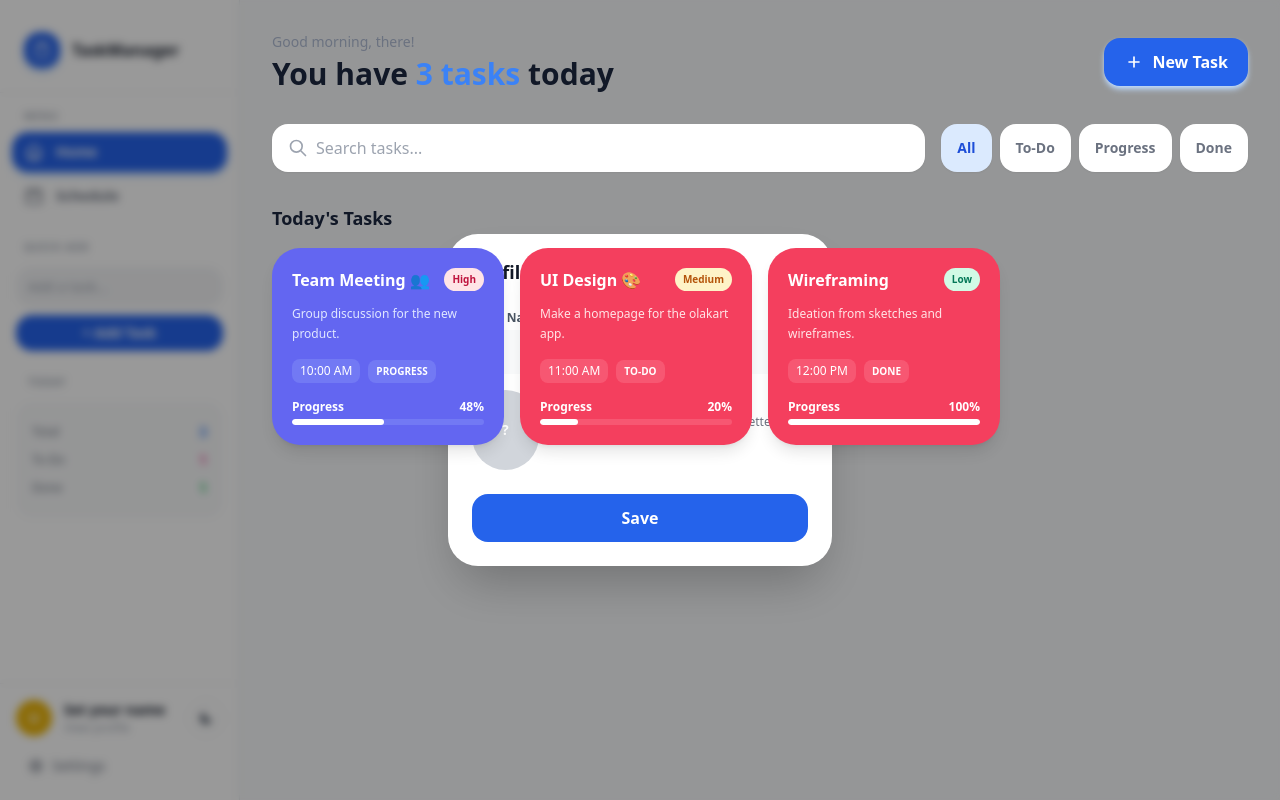
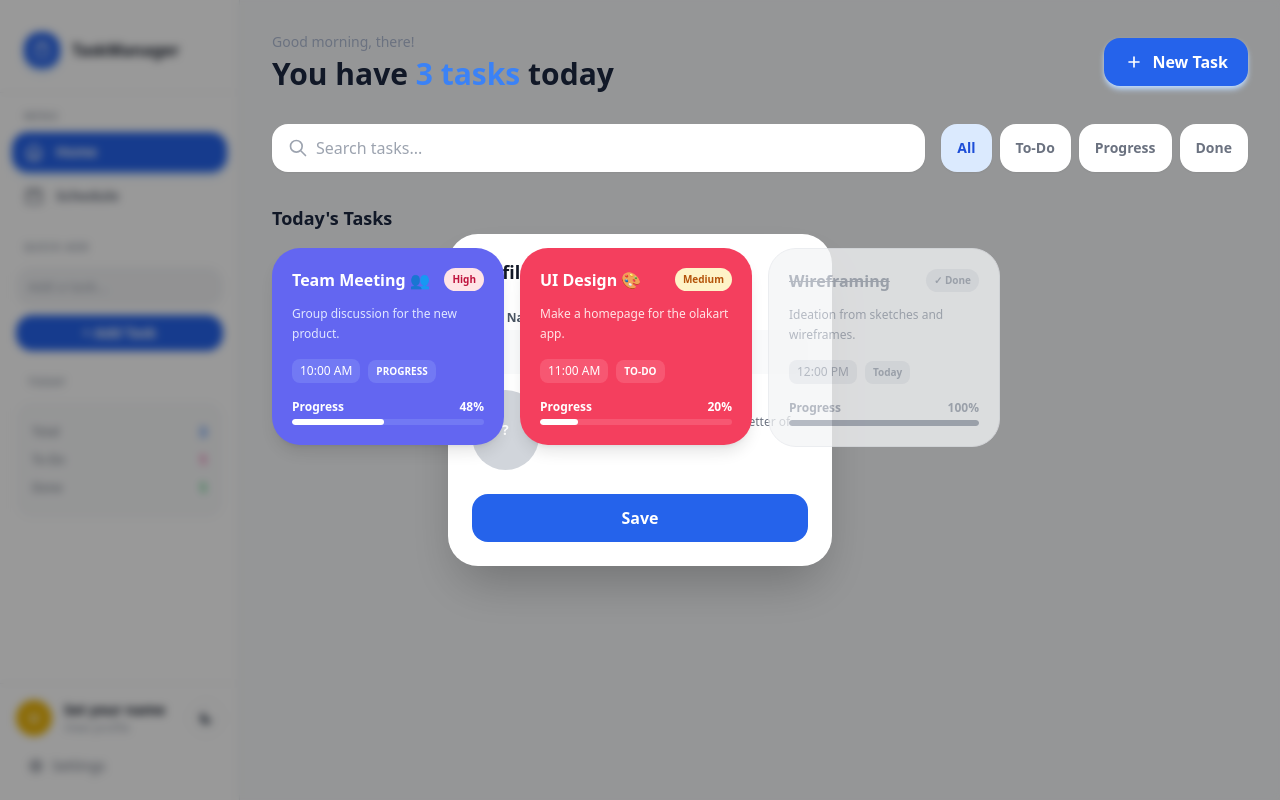
Before and after one commit to Pawanraje-kadam/task_manager, a React (Vite) app: page / in a window 1280 px wide. Built offline with nearby package versions, Linux system fonts and the light colour scheme; the HTML template or start-up script is replaced by a standard one.

Commit message:
Refactor task filtering and sorting logic

```diff
--- a/src/App.jsx
+++ b/src/App.jsx
@@ -621,10 +621,15 @@ function HomeScreen({ onNavigate, tasks, profile, setProfile, searchQuery, setSe
     .filter(task => {
       const isToday = task.date === getTodayDateString();
       const matchesSearch = task.title.toLowerCase().includes(searchQuery.toLowerCase()) || task.desc.toLowerCase().includes(searchQuery.toLowerCase());
-      const matchesFilter = activeFilter === 'All' || task.status === activeFilter;
-      return isToday && matchesSearch && matchesFilter;
+      if (activeFilter === 'Done') return task.status === 'Done' && matchesSearch;
+      if (activeFilter === 'All')  return (isToday || task.status === 'Done') && matchesSearch;
+      return isToday && task.status === activeFilter && matchesSearch;
     })
-    .sort((a, b) => parseTime(a.time) - parseTime(b.time));
+    .sort((a, b) => {
+      if (a.status === 'Done' && b.status !== 'Done') return 1;
+      if (a.status !== 'Done' && b.status === 'Done') return -1;
+      return parseTime(a.time) - parseTime(b.time);
+    });
 
   return (
     <div className={`flex flex-col bg-white dark:bg-gray-900 overflow-y-auto no-scrollbar transition-colors duration-500 ${enterClass || ''}`}
@@ -823,6 +828,32 @@ function ScheduleScreen({ onNavigate, tasks, selectedDate, setSelectedDate, onSa
 function TaskCard({ task, onClick, desktop }) {
   const t = taskThemes[task.theme] || taskThemes.blue;
   const priority = getPriorityStyle(task.priority || 'Medium');
+  const isDone = task.status === 'Done';
+
+  if (isDone) {
+    const dateLabel = task.date !== getTodayDateString()
+      ? new Date(task.date + 'T00:00:00').toLocaleDateString('en-US', { month: 'short', day: 'numeric' })
+      : 'Today';
+    return (
+      <div onClick={onClick}
+        className={`${desktop ? 'w-full' : 'w-[200px]'} bg-gray-100 dark:bg-gray-800 border border-gray-200 dark:border-gray-700 rounded-[28px] p-5 cursor-pointer hover-lift active:scale-95 opacity-75`}>
+        <div className="mb-3 flex items-start justify-between gap-2">
+          <h3 className="font-bold text-base truncate text-gray-400 dark:text-gray-500 line-through">{task.title}</h3>
+          <span className="rounded-full px-2 py-1 text-[10px] font-semibold flex-shrink-0 bg-gray-200 dark:bg-gray-700 text-gray-400 dark:text-gray-500">✓ Done</span>
+        </div>
+        <p className="text-gray-400 dark:text-gray-500 text-xs mb-4 leading-relaxed line-clamp-2">{task.desc}</p>
+        <div className="flex items-center gap-2 mb-4">
+          <div className="text-xs font-medium bg-gray-200 dark:bg-gray-700 text-gray-400 dark:text-gray-500 inline-block px-2 py-1 rounded-lg">{task.time}</div>
+          <div className="text-[10px] font-bold bg-gray-200 dark:bg-gray-700 text-gray-400 dark:text-gray-500 inline-block px-2 py-1 rounded-lg">{dateLabel}</div>
+        </div>
+        <div className="flex justify-between items-center text-xs font-bold mb-1 text-gray-400 dark:text-gray-500"><span>Progress</span><span>100%</span></div>
+        <div className="w-full bg-gray-200 dark:bg-gray-700 rounded-full h-1.5 overflow-hidden">
+          <div className="bg-gray-400 dark:bg-gray-500 h-1.5 rounded-full" style={{ width: '100%' }}></div>
+        </div>
+      </div>
+    );
+  }
+
   return (
     <div onClick={onClick}
       className={`${desktop ? 'w-full' : 'w-[200px]'} ${t.bg} rounded-[28px] p-5 text-white shadow-lg cursor-pointer hover-lift active:scale-95`}>
@@ -938,7 +969,14 @@ function TaskModal({ isOpen, task, selectedDate, onClose, onSubmit, onDelete })
           </div>
           <div>
             <label className="block text-xs font-bold text-gray-600 dark:text-gray-300 mb-1 ml-1">Status</label>
-            <select value={formData.status} onChange={e => setFormData({...formData, status: e.target.value})}
+            <select value={formData.status} onChange={e => {
+                const val = e.target.value;
+                setFormData(prev => ({
+                  ...prev,
+                  status: val,
+                  progress: val === 'Done' ? 100 : prev.progress,
+                }));
+              }}
               className="w-full bg-gray-50 dark:bg-gray-800 dark:text-gray-100 rounded-2xl py-3 px-4 outline-none text-sm font-medium transition-smooth focus:bg-blue-50 focus:ring-2 focus:ring-blue-300">
               <option value="To-Do">To-Do</option>
               <option value="Progress">Progress</option>
@@ -957,7 +995,14 @@ function TaskModal({ isOpen, task, selectedDate, onClose, onSubmit, onDelete })
           <div>
             <label className="block text-xs font-bold text-gray-600 dark:text-gray-300 mb-1 ml-1">Progress: {formData.progress}%</label>
             <input type="range" min="0" max="100" value={formData.progress}
-              onChange={e => setFormData({...formData, progress: Number(e.target.value)})}
+              onChange={e => {
+                const val = Number(e.target.value);
+                setFormData(prev => ({
+                  ...prev,
+                  progress: val,
+                  status: val === 100 ? 'Done' : prev.status === 'Done' ? 'Progress' : prev.status,
+                }));
+              }}
               className="w-full accent-blue-600 transition-smooth" />
           </div>
           <div>
@@ -968,6 +1013,13 @@ function TaskModal({ isOpen, task, selectedDate, onClose, onSubmit, onDelete })
           {formError && <p className="text-sm text-red-600">{formError}</p>}
           <div className="flex gap-3 pt-2">
             {task && <button type="button" onClick={() => setShowConfirmDelete(true)} className="bg-red-50 text-red-600 font-bold py-4 px-6 rounded-2xl hover:bg-red-100 transition-smooth hover-scale active:scale-95">Delete</button>}
+            {task && formData.status !== 'Done' && (
+              <button type="button"
+                onClick={() => setFormData(prev => ({ ...prev, status: 'Done', progress: 100 }))}
+                className="bg-green-50 text-green-600 font-bold py-4 px-4 rounded-2xl hover:bg-green-100 transition-smooth hover-scale active:scale-95">
+                ✓ Done
+              </button>
+            )}
             <button type="submit" className="flex-1 bg-blue-600 text-white font-bold py-4 rounded-2xl hover:bg-blue-700 transition-smooth hover-scale active:scale-95 shadow-lg shadow-blue-200">{task ? 'Save' : 'Create'}</button>
           </div>
         </form>
```
